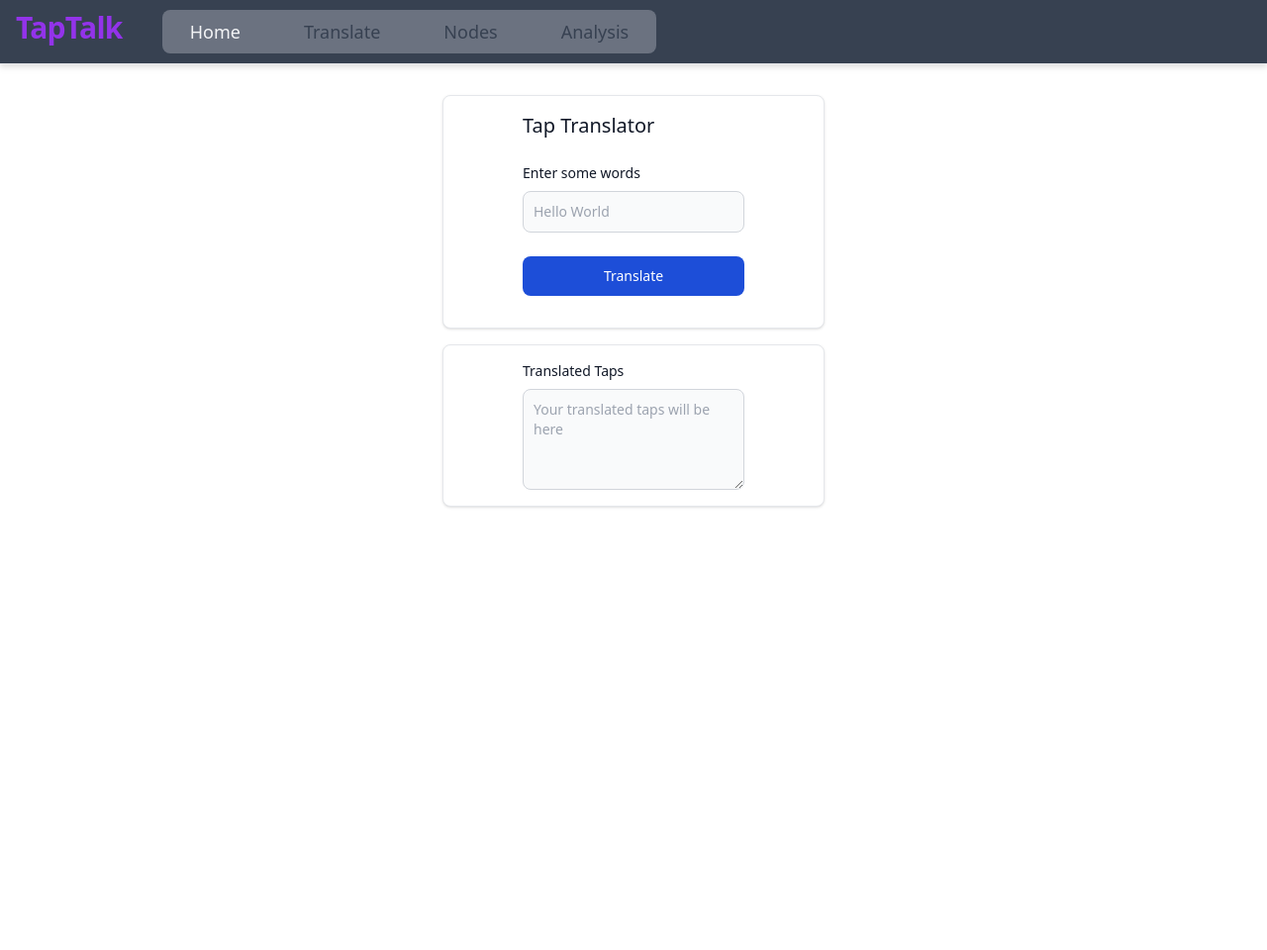
After one commit to luigirinaldi/GoodTeam, a Flask app: page /translate in a window 1280 px wide. The commit adds this page. Shown: the whole page at 99% size. Run offline with Flask 2, Linux system fonts and the light colour scheme.

Commit message:
add translate page

```diff
--- a/Website/app.py
+++ b/Website/app.py
@@ -1,4 +1,4 @@
-from flask import Flask, redirect, url_for, render_template
+from flask import Flask, redirect, url_for, render_template, request
 import utils
 from datetime import datetime
 
@@ -11,7 +11,7 @@ def average(string):
 
 def getTime(epoch):
     time = datetime.fromtimestamp(float(epoch))
-    time = time.strftime("%H:%M:%S-%m/%d/%Y")
+    time = time.strftime("%H:%M:%S")
     return time
 
 app = create_app()
@@ -24,6 +24,15 @@ def home():
     messages = utils.getMessages()
     print(ips)
     return render_template("dash.html", nodes = ips,len = len(ips), messages = messages)
+@app.route("/translate")
+def translator():
+    return render_template("translate.html",translated = "")
+@app.route('/translate', methods=['POST'])
+def translator_return():
+    text = request.form['translate']
+    translated = utils.translate(text)
+    return render_template("translate.html",translated = translated)
+
 
 app.jinja_env.globals.update(average=average, getTime = getTime)
 app.run(debug=True, port=8080, host="0.0.0.0")
--- a/Website/static/dist/css/output.css
+++ b/Website/static/dist/css/output.css
@@ -615,6 +615,26 @@ video {
   margin: 0.25rem;
 }
 
+.m-10 {
+  margin: 2.5rem;
+}
+
+.m-20 {
+  margin: 5rem;
+}
+
+.m-auto {
+  margin: auto;
+}
+
+.m-5 {
+  margin: 1.25rem;
+}
+
+.m-4 {
+  margin: 1rem;
+}
+
 .mx-auto {
   margin-left: auto;
   margin-right: auto;
@@ -797,6 +821,10 @@ video {
   height: 0.375rem;
 }
 
+.h-screen {
+  height: 100vh;
+}
+
 .w-5 {
   width: 1.25rem;
 }
@@ -873,8 +909,16 @@ video {
   grid-template-columns: repeat(6, minmax(0, 1fr));
 }
 
+.grid-cols-1 {
+  grid-template-columns: repeat(1, minmax(0, 1fr));
+}
+
 .grid-rows-1 {
   grid-template-rows: repeat(1, minmax(0, 1fr));
+}
+
+.grid-rows-2 {
+  grid-template-rows: repeat(2, minmax(0, 1fr));
 }
 
 .flex-row {
@@ -933,6 +977,12 @@ video {
   margin-left: calc(2.5rem * calc(1 - var(--tw-space-x-reverse)));
 }
 
+.space-y-6 > :not([hidden]) ~ :not([hidden]) {
+  --tw-space-y-reverse: 0;
+  margin-top: calc(1.5rem * calc(1 - var(--tw-space-y-reverse)));
+  margin-bottom: calc(1.5rem * var(--tw-space-y-reverse));
+}
+
 .divide-y > :not([hidden]) ~ :not([hidden]) {
   --tw-divide-y-reverse: 0;
   border-top-width: calc(1px * calc(1 - var(--tw-divide-y-reverse)));
@@ -996,6 +1046,11 @@ video {
   border-color: rgb(243 244 246 / var(--tw-border-opacity));
 }
 
+.border-gray-300 {
+  --tw-border-opacity: 1;
+  border-color: rgb(209 213 219 / var(--tw-border-opacity));
+}
+
 .bg-blue-600 {
   --tw-bg-opacity: 1;
   background-color: rgb(37 99 235 / var(--tw-bg-opacity));
@@ -1101,6 +1166,14 @@ video {
 
 .p-1 {
   padding: 0.25rem;
+}
+
+.p-2\.5 {
+  padding: 0.625rem;
+}
+
+.p-10 {
+  padding: 2.5rem;
 }
 
 .px-6 {
@@ -1163,6 +1236,11 @@ video {
   padding-bottom: 5rem;
 }
 
+.px-20 {
+  padding-left: 5rem;
+  padding-right: 5rem;
+}
+
 .pr-2 {
   padding-right: 0.5rem;
 }
--- a/Website/templates/dash.html
+++ b/Website/templates/dash.html
@@ -16,8 +16,8 @@
                         aria-current="page">Home</a>
                 </li>
                 <li>
-                    <a href="#" class="block px-3 text-gray-700 rounded
-                        hover:bg-gray-800 md:hover:text-gray-400 "> Messages
+                    <a href="/translate" class="block px-3 text-gray-700 rounded
+                        hover:bg-gray-800 md:hover:text-gray-400 "> Translate
                     </a>
                 </li>
                 <li>
--- /dev/null
+++ b/Website/templates/translate.html
@@ -0,0 +1,77 @@
+<!-- Container for demo purpose -->
+{% extends "base.html" %}
+{% block navbar %}
+<nav class="bg-white px-4 sm:px-4 py-2.5 bg-gray-700 fixed w-full top-0 left-0
+    border-b border-gray-200 dark:border-gray-600 drop-shadow-md">
+    <div class="container flex flex-wrap md:space-x-10 mx-auto">
+        <span class="text-3xl text-purple-600 font-bold tracking-tight ">TapTalk</span>
+        <div class="flex items-center w-full md:flex md:w-auto md:order-1"
+            id="navbar-sticky">
+            <ul class="flex flex-col py-2 px-4 border rounded-lg md:flex-row
+                md:space-x-10 md:mt-0 md:text-lg md:font-medium md:border-0
+                md:bg-gray-500">
+                <li>
+                    <a href="/dashboard" class="block px-3 text-white rounded
+                        hover:bg-gray-800 md:text-gray-100 "
+                        aria-current="page">Home</a>
+                </li>
+                <li>
+                    <a href="/translate" class="block px-3 text-gray-700 rounded
+                        hover:bg-gray-800 md:hover:text-gray-400 "> Translate
+                    </a>
+                </li>
+                <li>
+                    <a href="#" class="block px-3 text-gray-700 rounded
+                        hover:bg-gray-800 md:hover:text-gray-400 "> Nodes </a>
+                </li>
+                <li>
+                    <a href="#" class="block px-3 text-gray-700 rounded
+                        hover:bg-gray-800 md:hover:text-gray-400 "> Analysis
+                    </a>
+                </li>
+            </ul>
+        </div>
+    </div>
+</nav>
+{% endblock %}
+{% block content %}
+<div class="flex grid grid-cols-1 grid-rows-2 m-20 h-screen">
+    <div class="m-auto">
+        <div class="w-50 p-4 m-4 bg-white border
+            border-gray-200 rounded-lg
+            shadow px-20">
+            <form class="space-y-6" method="POST">
+                <h5 class="text-xl font-medium text-gray-900 dark:text-white">Tap
+                    Translator</h5>
+                <div>
+                    <label for="email" class="block mb-2 text-sm font-medium
+                        text-gray-900 dark:text-white">Enter some words</label>
+                    <input type="translate" name="translate" id="translate"
+                        class="bg-gray-50
+                        border
+                        border-gray-300 text-gray-900 text-sm rounded-lg
+                        focus:ring-blue-500 focus:border-blue-500 block w-full
+                        p-2.5" placeholder="Hello World" required>
+                </div>
+                <button type="submit" class="w-full text-white bg-blue-700
+                    hover:bg-blue-800 focus:ring-4 focus:outline-none
+                    focus:ring-blue-300 font-medium rounded-lg text-sm px-5
+                    py-2.5
+                    text-center dark:bg-blue-600 dark:hover:bg-blue-700
+                    dark:focus:ring-blue-800">Translate</button>
+            </form>
+        </div>
+        <div class="w-50 p-4 m-4 bg-white border
+            border-gray-200 rounded-lg
+            shadow px-20">
+            <label for="message" class="block mb-2 text-sm font-medium
+                text-gray-900 dark:text-white">Translated Taps</label>
+            <textarea readonly id="message" rows="4" class="block p-2.5 w-full text-sm
+                text-gray-900 bg-gray-50 rounded-lg border border-gray-300
+                focus:ring-blue-500 focus:border-blue-500 dark:bg-gray-700"
+                placeholder="Your translated taps will be here">{{translated}}</textarea>
+        </div>
+    </div>
+</div>
+
+{% endblock %}
--- a/Website/utils.py
+++ b/Website/utils.py
@@ -1,14 +1,40 @@
 import requests
 
 
-API_IP = "http://127.0.0.1"
+API_IP = "http://100.25.36.15"
 API_PORT = "8888"
 API_URL = API_IP+":"+API_PORT
-
+tapTable = [["A","B","C","D","E"],
+            ["F","G","H","I","J"],
+            ["L","M","N","O","P"],
+            ["Q","R","S","T","U"],
+            ["V","W","X","Y","Z"]]
 def getNodes():
     res = requests.get(url=API_URL+"/getNodes")
     return res.json()
 
+def letterToIndex(search,table=tapTable):
+    #searches for an input letter in a given table and returns the tap index
+    for (y,row) in enumerate(table):
+        for (x,letter) in enumerate(row):
+            if search.strip().lower() == letter.lower():
+                return str(y+1) + "," + str(x+1) + "|"
+
+def translate(words):
+    words = words.replace(" ", "X")
+    words = words.lower()
+    output = ""
+    for letter in words:
+        output = output + letterToIndex(letter)
+    return output
+
+
 def getMessages():
     res = requests.get(url=API_URL+"/getMessages")
-    return res.json()["messages"]
+    if res:
+        message = res.json()["messages"]
+        message.reverse()
+        message = message[:10]
+        return message
+    else:
+        return []
```
Also changed, not shown: other parts of Website/static/dist/css/output.css (+93 -0 lines), 1 other file.
